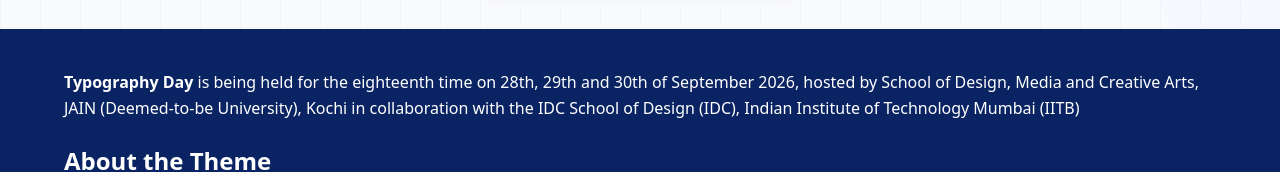
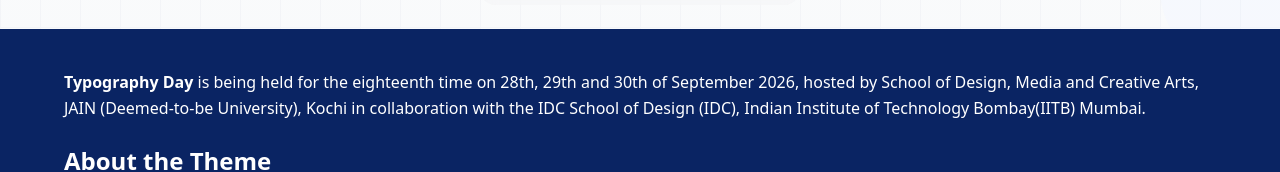
Before and after one commit to mnihadc/DesignProJain, a React (Vite) app in the folder Client/: page / in a window 1280 px wide. Shown: the part 732-904 px from the top of the page. Built offline with nearby package versions, Linux system fonts and the light colour scheme.

Commit message:
about page minor ui update

```diff
--- a/Client/src/pages/About.tsx
+++ b/Client/src/pages/About.tsx
@@ -9,7 +9,8 @@ const AboutSection = () => {
             held for the eighteenth time on 28th, 29th and 30th of September
             2026, hosted by School of Design, Media and Creative Arts, JAIN
             (Deemed-to-be University), Kochi in collaboration with the IDC
-            School of Design (IDC), Indian Institute of Technology Mumbai (IITB)
+            School of Design (IDC), Indian Institute of Technology Bombay(IITB)
+            Mumbai.
           </p>
 
           {/* About the Theme */}
```
